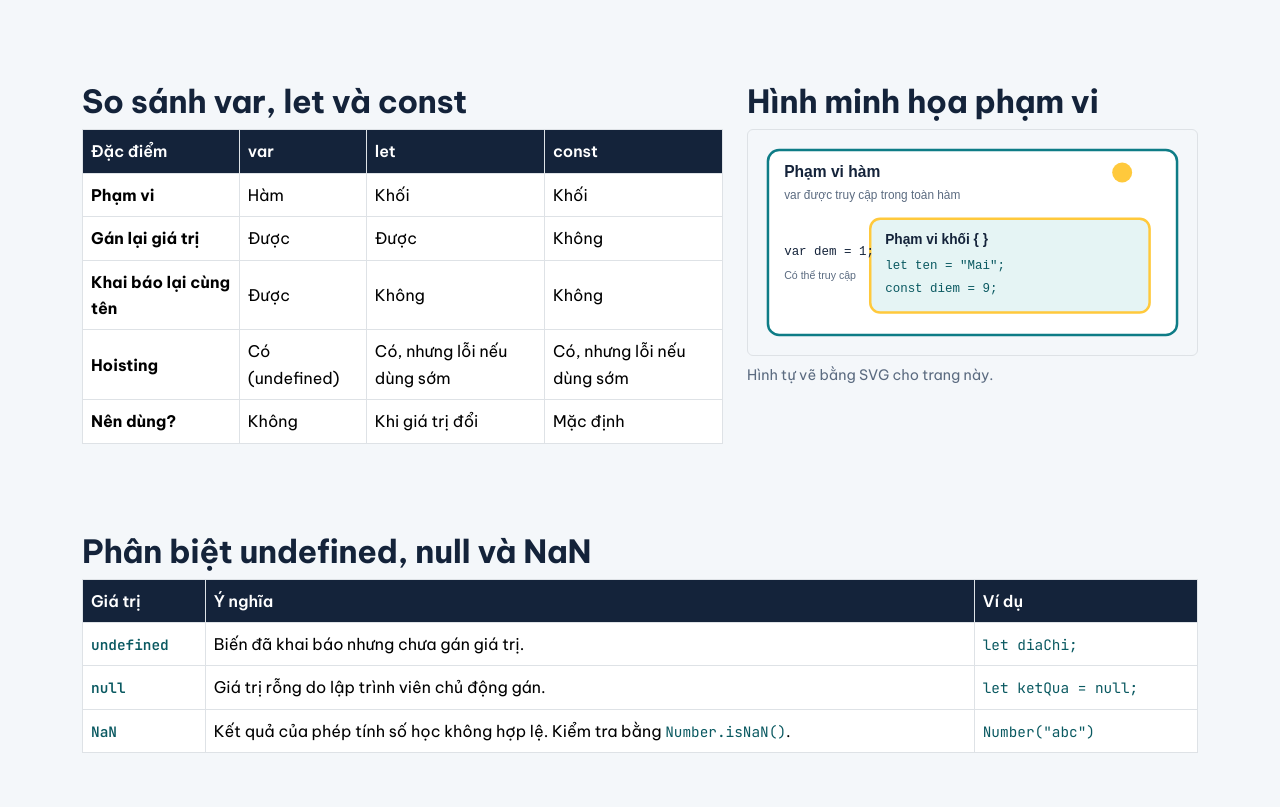
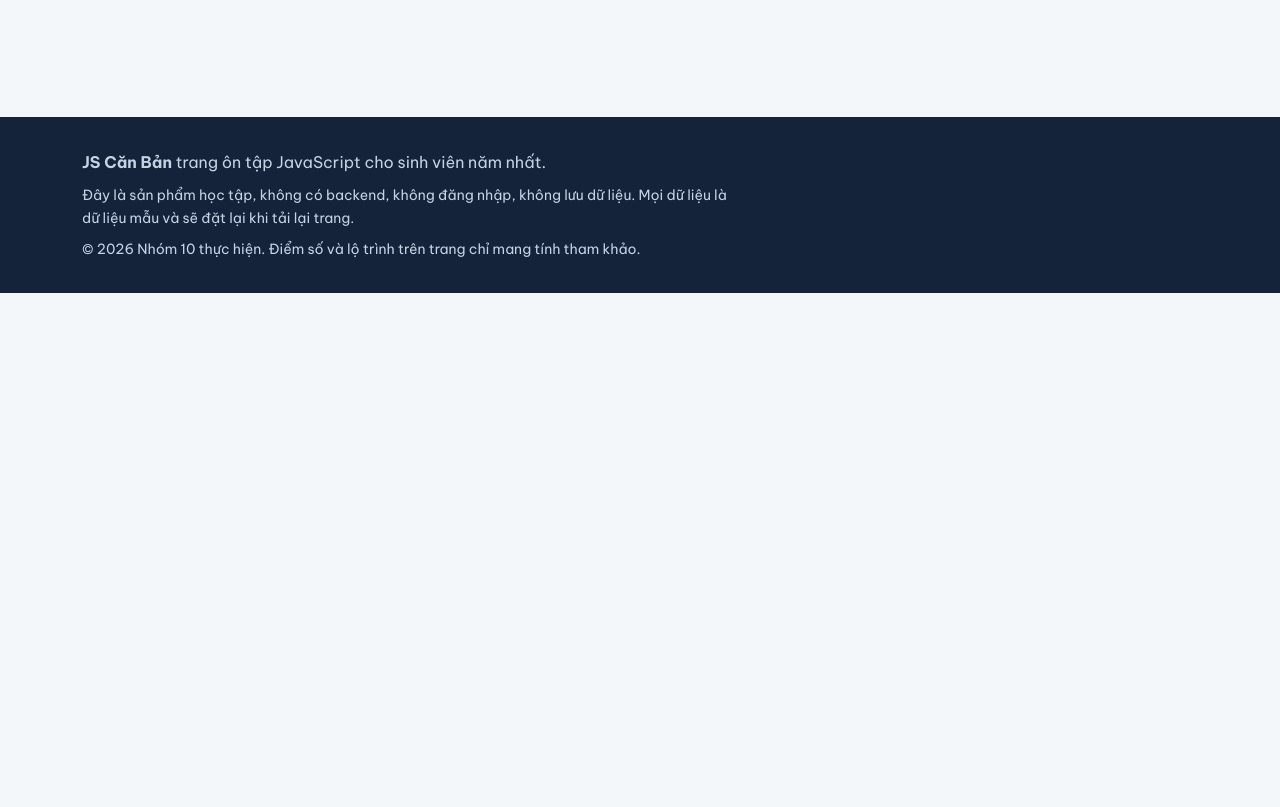
Before and after one commit to hoppxk66sptin-creator/-ICT0023-K66-Nhom10-Goc-JavaScript-CanBan, a plain HTML site: page kien-thuc.html in a window 1280 px wide. Shown: the part 1260-2067 px from the top of the page. After the commit the page ends 1553 px from the top, so only its background shows below. Drawn offline with nearby package versions, Linux system fonts and the light colour scheme.

Commit message:
Refactor kien-thuc.html structure and content

```diff
--- a/kien-thuc.html
+++ b/kien-thuc.html
@@ -1,3 +1,4 @@
+
 <!DOCTYPE html>
 <html lang="vi">
 <head>
@@ -27,12 +28,14 @@
   </nav>
 </header>
 <main id="noi-dung-chinh">
+
 <div class="tieu-de-trang py-4">
   <div class="container">
     <h1>Danh sách chủ đề kiến thức</h1>
     <p>Chọn chủ đề để xem chi tiết nội dung và ví dụ minh họa.</p>
   </div>
 </div>
+
 <section class="khoi">
   <div class="container">
     <!-- Khu vực hiển thị danh sách các thẻ kiến thức được render tự động từ JS -->
@@ -41,64 +44,9 @@
     </div>
   </div>
 </section>
+
 </main>
-<section class="khoi-tight" aria-labelledby="tieu-de-bang">
-  <div class="container">
-    <div class="row g-4">
-      <div class="col-lg-7">
-        <h2 id="tieu-de-bang">So sánh var, let và const</h2>
-        <div class="table-responsive">
-          <table class="table table-bordered align-middle">
-            <caption class="visually-hidden">So sánh ba từ khóa khai báo biến</caption>
-            <thead><tr><th scope="col">Đặc điểm</th><th scope="col">var</th><th scope="col">let</th><th scope="col">const</th></tr></thead>
-            <tbody>
-              <tr><th scope="row">Phạm vi</th><td>Hàm</td><td>Khối</td><td>Khối</td></tr>
-              <tr><th scope="row">Gán lại giá trị</th><td>Được</td><td>Được</td><td>Không</td></tr>
-              <tr><th scope="row">Khai báo lại cùng tên</th><td>Được</td><td>Không</td><td>Không</td></tr>
-              <tr><th scope="row">Hoisting</th><td>Có (undefined)</td><td>Có, nhưng lỗi nếu dùng sớm</td><td>Có, nhưng lỗi nếu dùng sớm</td></tr>
-              <tr><th scope="row">Nên dùng?</th><td>Không</td><td>Khi giá trị đổi</td><td>Mặc định</td></tr>
-            </tbody>
-          </table>
-        </div>
-      </div>
-      <div class="col-lg-5">
-        <h2>Hình minh họa phạm vi</h2>
-        <img src="assets/pham-vi-bien.svg" class="img-fluid rounded border" width="560" height="300" alt="Sơ đồ hai hình chữ nhật lồng nhau: var dùng được trong cả hàm, let và const chỉ dùng được trong khối lệnh bên trong.">
-        <p class="ghi-chu mt-2">Hình tự vẽ bằng SVG cho trang này.</p>
-      </div>
-    </div>
-  </div>
-</section>
 
-<section class="khoi-tight" aria-labelledby="tieu-de-kieu">
-  <div class="container">
-    <h2 id="tieu-de-kieu">Phân biệt undefined, null và NaN</h2>
-    <div class="table-responsive">
-      <table class="table table-bordered align-middle">
-        <caption class="visually-hidden">Ba giá trị đặc biệt trong JavaScript</caption>
-        <thead><tr><th scope="col">Giá trị</th><th scope="col">Ý nghĩa</th><th scope="col">Ví dụ</th></tr></thead>
-        <tbody>
-          <tr><th scope="row"><code>undefined</code></th><td>Biến đã khai báo nhưng chưa gán giá trị.</td><td><code>let diaChi;</code></td></tr>
-          <tr><th scope="row"><code>null</code></th><td>Giá trị rỗng do lập trình viên chủ động gán.</td><td><code>let ketQua = null;</code></td></tr>
-          <tr><th scope="row"><code>NaN</code></th><td>Kết quả của phép tính số học không hợp lệ. Kiểm tra bằng <code>Number.isNaN()</code>.</td><td><code>Number("abc")</code></td></tr>
-        </tbody>
-      </table>
-    </div>
-  </div>
-</section>
-<div class="modal fade" id="modalCode" tabindex="-1" aria-labelledby="modalCodeTitle" aria-hidden="true">
-  <div class="modal-dialog modal-lg modal-dialog-scrollable">
-    <div class="modal-content">
-      <div class="modal-header">
-        <h2 class="modal-title fs-5" id="modalCodeTitle">Ví dụ</h2>
-        <button type="button" class="btn-close" data-bs-dismiss="modal" aria-label="Đóng"></button>
-      </div>
-      <div class="modal-body"><pre class="code-block mb-0"><code id="modalCodeBody"></code></pre></div>
-      <div class="modal-footer"><button type="button" class="btn btn-xanh" data-bs-dismiss="modal">Đóng</button></div>
-    </div>
-  </div>
-</div>
-</main>
 <footer class="site-footer">
   <div class="container">
     <p class="mb-2"><strong>JS Căn Bản</strong> trang ôn tập JavaScript cho sinh viên năm nhất.</p>
@@ -106,6 +54,7 @@
     <small class="mt-2">&copy; <span id="nam-hien-tai">2026</span> Nhóm 10 thực hiện. Điểm số và lộ trình trên trang chỉ mang tính tham khảo.</small>
   </div>
 </footer>
+
 <script src="https://cdnjs.cloudflare.com/ajax/libs/jquery/3.7.1/jquery.min.js"></script>
 <script src="https://cdnjs.cloudflare.com/ajax/libs/bootstrap/5.3.3/js/bootstrap.bundle.min.js"></script>
 <script src="js/data.js"></script>
```
